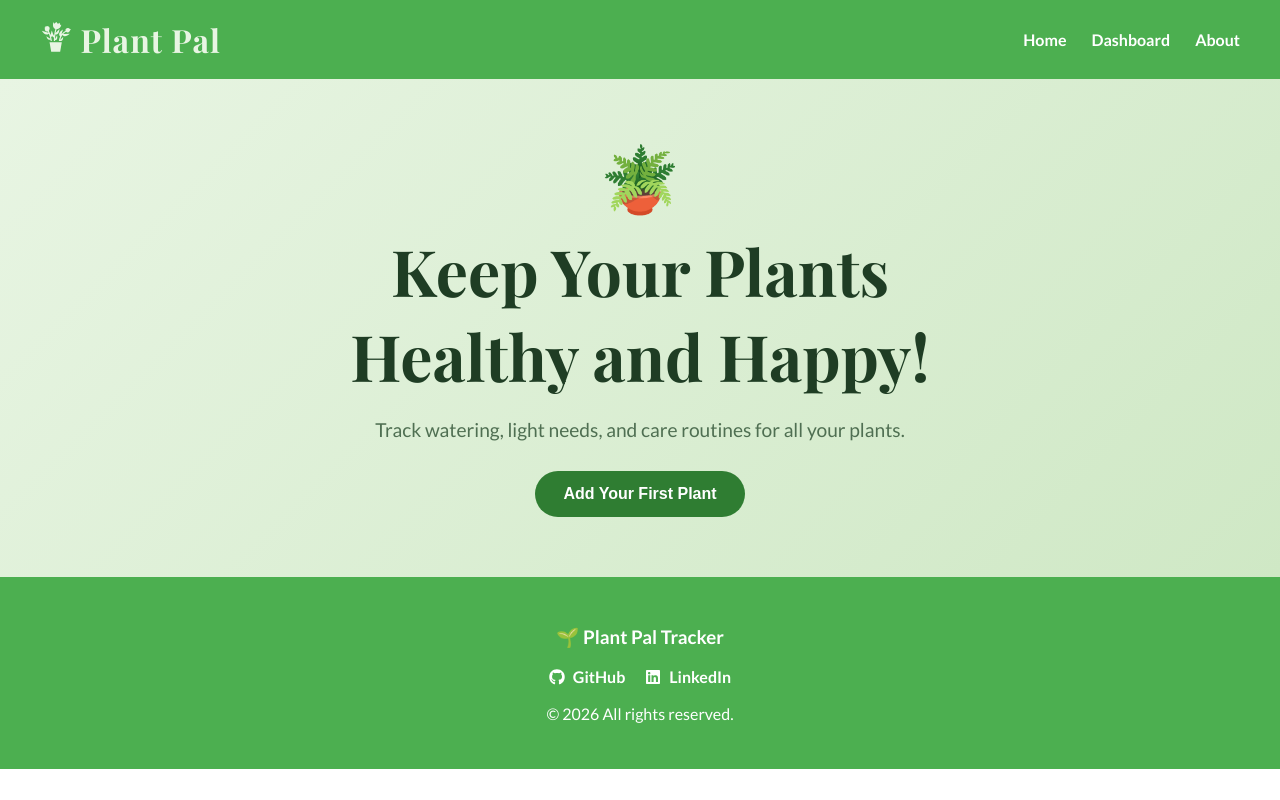
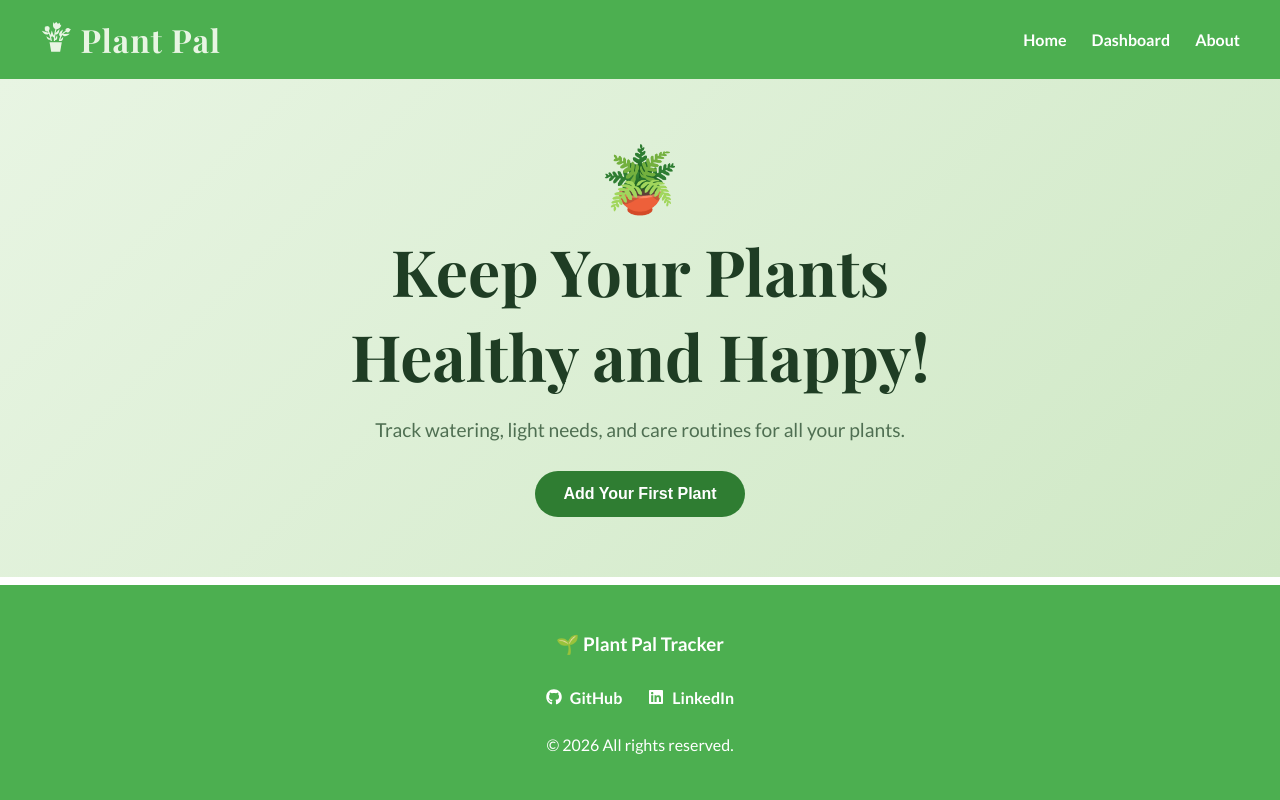
Before and after one commit to Cchristineee/plant-pal-tracker, a React (Vite) app: page / in a window 1280 px wide. Built offline with nearby package versions, Linux system fonts and the light colour scheme.

Commit message:
Flexible padding - Used clamp() instead of fixed values (to adapt to screen size)

```diff
--- a/src/components/Footer/Footer.css
+++ b/src/components/Footer/Footer.css
@@ -2,21 +2,34 @@
     background-color: #4CAF50;
     color: white;
     text-align: center;
-    padding: 30px;
+    padding: clamp(1.5rem, 4vw, 30px);
+    margin-top: auto;
 }
 
 .footer-links {
     margin: 15px 0;
+    display: flex;
+    flex-wrap: wrap;
+    justify-content: center;
+    gap: clamp(0.5rem, 2vw, 10px);
 }
 
 .footer-links a {
     color: white;
     text-decoration: none;
-    margin: 0 10px;
+    margin: 0;
     font-weight: 600;
+    padding: 0.5rem;
+    border-radius: 4px;
+    min-height: 44px;
+    display: flex;
+    align-items: center;
+    font-size: clamp(0.85rem, 2vw, 1rem);
+    transition: 0.2s ease;
 }
 
 .footer-links a:hover {
+    background-color: rgba(255,255,255,0.1);
     text-decoration: underline;
 }
 
@@ -27,10 +40,16 @@
     align-items: center;
     gap: 8px;
     font-weight: 600;
+    padding: 0.5rem;
+    border-radius: 4px;
+    min-height: 44px;
+    font-size: clamp(0.85rem, 2vw, 1rem);
+    transition: 0.2s ease;
 }
 
 .github-link:hover {
    opacity: 0.8;
+   background-color: rgba(255,255,255,0.1);
 }
 
 .linkedin-link {
@@ -40,8 +59,20 @@
     align-items: center;
     gap: 8px;
     font-weight: 600;
+    padding: 0.5rem;
+    border-radius: 4px;
+    min-height: 44px;
+    font-size: clamp(0.85rem, 2vw, 1rem);
+    transition: 0.2s ease;
 }
 
 .linkedin-link:hover {
     opacity: 0.8;
+    background-color: rgba(255,255,255,0.1);
 }
+
+@media (max-width: 640px) {
+    .footer {
+        padding: 1rem;
+    }
+}
```
